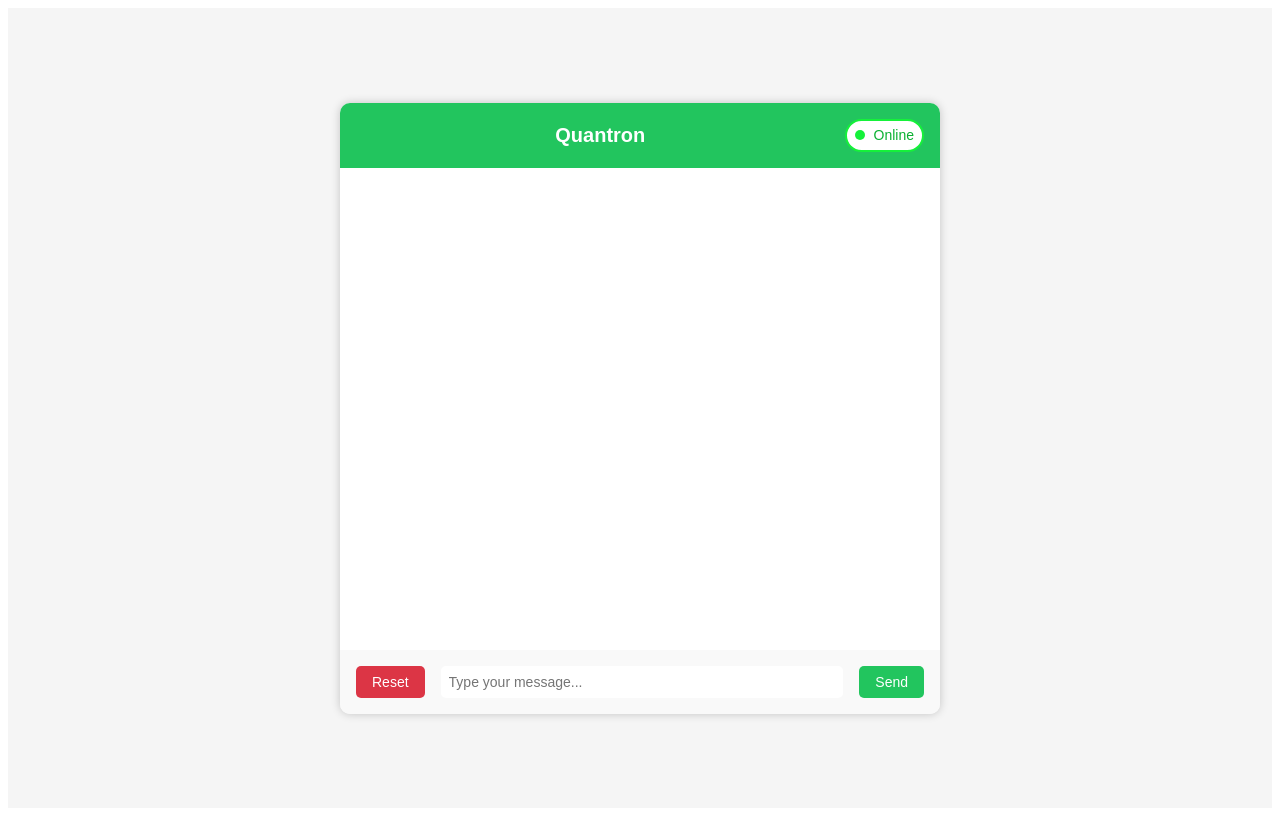
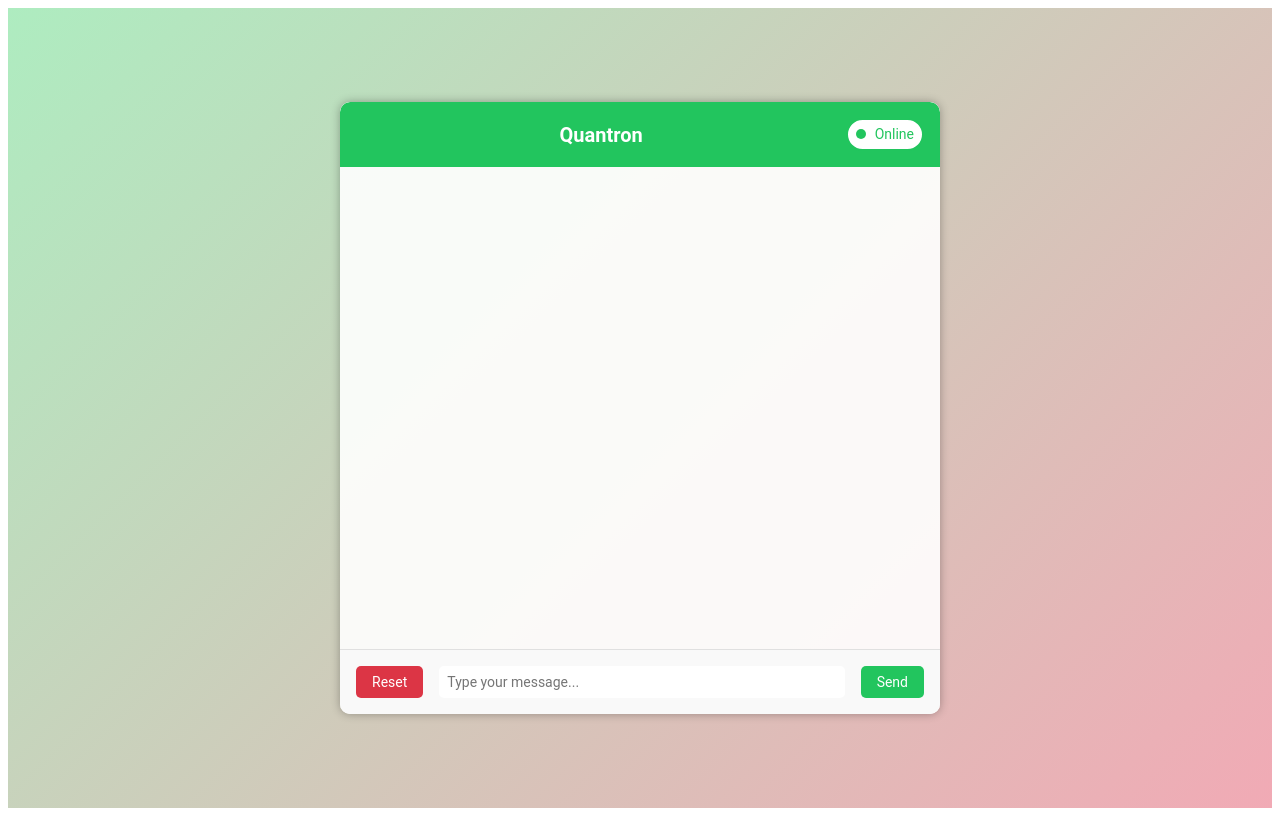
Before and after one commit to Sheng254/quantron, a Flask app: page / in a window 1280 px wide. Run offline with Flask 3, Linux system fonts and the light colour scheme.

Commit message:
Update styles.css

```diff
--- a/static/styles.css
+++ b/static/styles.css
@@ -1,21 +1,62 @@
-/* Chatbox styles */
+/* Authentication styles */
+#authentication {
+    display: flex;
+    flex-direction: column;
+    align-items: center;
+    justify-content: center;
+    height: 100vh;
+    background-color: #000;
+}
+
+#authentication h1 {
+    color: #fff;
+    font-size: 24px;
+    margin-bottom: 1rem;
+}
+
+#yesButton, #noButton {
+    padding: 0.75rem 1.5rem;
+    font-size: 16px;
+    font-weight: bold;
+    border: none;
+    border-radius: 5px;
+    background-color: #22c55e;
+    color: #fff;
+    cursor: pointer;
+    margin-bottom: 0.5rem;
+    transition: background-color 0.3s ease;
+}
+
+#yesButton:hover, #noButton:hover {
+    background-color: #1e9e48;
+}
+
+#yesButton:focus, #noButton:focus {
+    outline: none;
+    box-shadow: 0 0 0 3px #22c55e;
+}
+
+/* Background styles */
 .container {
   display: flex;
   justify-content: center;
   align-items: center;
   height: 100vh;
-  background-color: #f5f5f5;
+  background-color: #000;
+  background-image: linear-gradient(135deg, #aeecc0, #f1aab5);
+  overflow: hidden;
 }
 
+/* Chatbox styles */
 .chatbox {
   max-width: 600px;
   width: 100%;
-  margin: 2rem;
-  background-color: #fff;
+  margin: 2rem auto;
+  background-color: rgba(255, 255, 255, 0.9);
   border-radius: 10px;
-  box-shadow: 0 0 10px rgba(0, 0, 0, 0.2);
+  box-shadow: 0 0 10px rgba(0, 0, 0, 0.3);
   overflow: hidden;
-  font-family: Arial, sans-serif;
+  font-family: 'Roboto', sans-serif;
   font-size: 16px;
   line-height: 1.5;
 }
@@ -27,6 +68,7 @@
   padding: 1rem;
   background-color: #22c55e;
   color: #fff;
+  border-radius: 10px 10px 0 0;
 }
 
 .chatbot-name {
@@ -41,8 +83,8 @@
   padding: 0.25rem 0.5rem;
   border-radius: 50px;
   background-color: #ffffff;
-  color: rgb(11, 177, 50);
-  border: 2px solid rgb(21, 241, 58);
+  color: #22c55e;
+  border: 2px solid #22c55e;
 }
 
 .online-status::before {
@@ -51,7 +93,7 @@
   width: 10px;
   height: 10px;
   border-radius: 50%;
-  background-color: rgb(21, 241, 58);
+  background-color: #22c55e;
   margin-right: 5px;
 }
 
@@ -60,12 +102,14 @@
   overflow-y: auto;
   padding: 1rem;
 }
+
 .user-input-container {
   display: flex;
   align-items: center;
   justify-content: space-between;
   padding: 1rem;
   background-color: #f9f9f9;
+  border-top: 1px solid rgba(0, 0, 0, 0.1);
 }
 
 .user-input-container input[type="text"] {
@@ -74,7 +118,7 @@
   border-radius: 5px;
   background-color: #fff;
   color: #333;
-  font-family: Arial, sans-serif;
+  font-family: 'Roboto', sans-serif;
   font-size: 14px;
   margin: 0 1rem;
   flex-grow: 1;
@@ -84,9 +128,9 @@
   padding: 0.5rem 1rem;
   border: none;
   border-radius: 5px;
-  font-family: Arial, sans-serif;
+  font-family: 'Roboto', sans-serif;
   font-size: 14px;
-  transition: background-color 0.3s ease;
+  transition: background-color 0.3s ease, transform 0.3s ease;
   cursor: pointer;
 }
 
```
Also changed, not shown: other parts of static/styles.css (+57 -2 lines).
